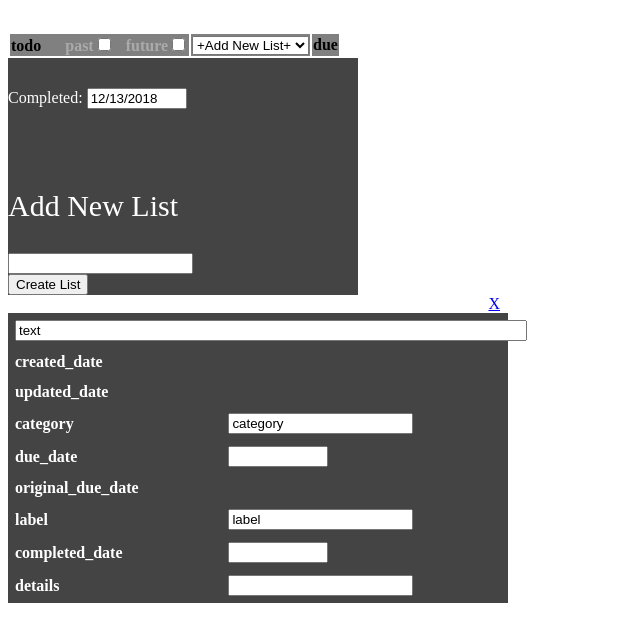
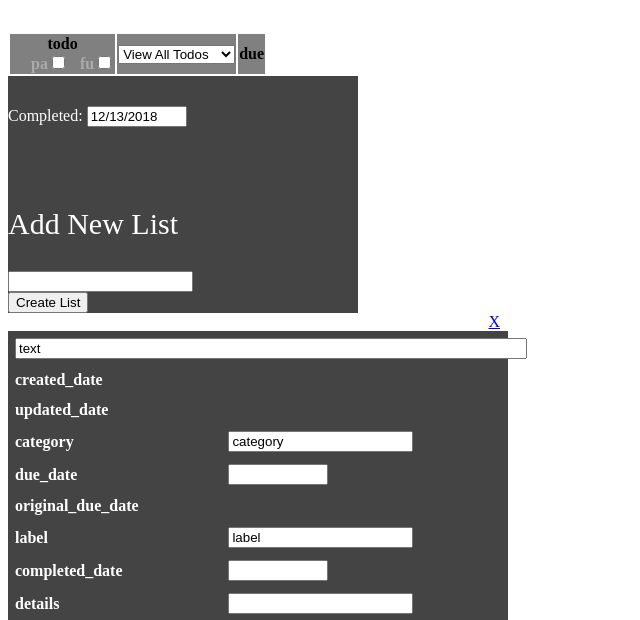
Before and after one commit to michaelgilmore/2Du-PHP, a PHP site: page /home.php in a window 1280 px wide. Shown: the top 620 px of the page, without its empty margins (0-640 px from the left). Run offline with PHP 8.4, Linux system fonts and the light colour scheme; the visitor is signed in with stand-in values (Sample User, id 1); data that the repository does not hold is empty.

Commit message:
Added view all todos option. Rounded corners on select.

```diff
--- a/home.php
+++ b/home.php
@@ -29,22 +29,23 @@
 ?>
 
   <div class="table-responsive">
-  <table id="todo_main_table" class="table table-dark table-striped">
+  <table id="todo-main-table" class="table table-dark table-striped">
     <thead style="background-color: gray">
       <tr>
         <th>
 			<div style="display: inline">
 			todo<div id="num-todos" style="color: #bbbbbb; display: inline"></div>
-			</div>
+			</div><br>
 			<div id="view-options" style="margin-left: 20px; color: #aaaaaa; display: inline">
-				past<input id="view_past_check_box" onclick="viewPast(this)" type="checkbox"/>
+				pa<input id="view-past-check-box" onclick="viewPast(this)" type="checkbox"/>
 				&nbsp;
-				future<input id="view_future_check_box" onclick="viewFuture(this)" type="checkbox"/>
+				fu<input id="view-future-check-box" onclick="viewFuture(this)" type="checkbox"/>
 			</div>
 		</th>
         <th>
-            <div id="lists_dropdown">
-                <select id="select_list" onchange="javascript:selectList()">
+            <div id="lists-dropdown">
+                <select id="select-list" onchange="javascript:selectList()">
+                    <option value="all">View All Todos</option>
                     <?
                       while($accessible_list_row = mysqli_fetch_array($accessible_lists_result, MYSQLI_ASSOC)) {
                         echo "<option value=\"".$accessible_list_row['id']."\"";
@@ -68,19 +69,19 @@
     </thead>
     <tbody>
 		<!-- New todo text box row -->
-		<tr id="new_todo_row" class="new_todo_row" style="display: none">
+		<tr id="new-todo-row" class="new-todo-row" style="display: none">
 			<td colspan="2">
-				<input name="new_todo" id="new_todo" style="width: 100%"></input>
+				<input name="new-todo" id="new-todo" style="width: 100%"></input>
 			</td>
 			<td>
-				<input name="new_todo_due_date" type="text" id="datepicker" style="width: 100px" value="<?php echo date('m/d/Y'); ?>">
+				<input name="new-todo-due-date" type="text" id="datepicker" style="width: 100px" value="<?php echo date('m/d/Y'); ?>">
 				<a href="javascript:addNewTodo()"><i class="fa fa-plus-circle" style="padding-left: 20px;font-size:20px;color:red;"></i></a>
 			</td>
 		</tr>
 
 		<!-- New todo button bar row -->
         <!--
-		<tr id="new_todo_row_actions" class="new_todo_row" style="display: none">
+		<tr id="new-todo-row-actions" class="new-todo-row" style="display: none">
 			<td colspan="3">
 			<input type="button" value="Save" onclick="javascript:addNewTodo()"/><input type="button" value="Edit Details"/><input type="button" value="Send to Help"/><input type="button" value="Send to Other User"/>
 			</td>
@@ -195,7 +196,7 @@ function countRows() {
 
 	var row_count = 0;
     var total_not_complete = 0;
-	var table = document.getElementById("todo_main_table");
+	var table = document.getElementById("todo-main-table");
     $('.past-due').each(function(i, obj) {
         if(count_past) row_count++;
 		total_not_complete++;
@@ -212,7 +213,7 @@ function countRows() {
     return total_not_complete;
 }
 
-document.getElementById("new_todo").addEventListener("keyup", function(event) {
+document.getElementById("new-todo").addEventListener("keyup", function(event) {
   // Cancel the default action, if needed
   event.preventDefault();
   // 13 is the enter key
@@ -227,18 +228,25 @@ function addList() {
 
 function selectList() {
 
-    if($('#select_list').val() == 0) {
+    if($('#select-list').val() == 0) {
         addList();
         return;
     }
 
-    $("#todo_main_table").find("tr:gt(1)").remove();
+    $('#todo-main-table').find('tr:gt(1)').remove();
 
     var xhr = new XMLHttpRequest();
-    var params = "list_id=" + $('#select_list').val();
-    var url = 'read.php?' + params;
+    var params = '';
+    var url = '';
+    if($('#select-list').val() == 'all') {
+        url = 'read.php';
+    }
+    else {
+        params = 'list_id=' + $('#select-list').val();
+        url = 'read.php?' + params;
+    }
     //alert(url);
-	xhr.open("GET", url, true);
+	xhr.open('GET', url, true);
 
 	xhr.onreadystatechange = function() {
 		if(xhr.readyState == 4 && xhr.status == 200) {
@@ -262,20 +270,20 @@ function selectList() {
                     out += arr[i].id + '.' + arr[i].text + '\n';
 
                     out += "<tr class=\"" + getRowClassFromDueDate(arr[i].due_date) + "\">";
-                    out += "<td id=\"" + arr[i].id + "\" colspan=2 class='todo_text_td' onclick='javascript:todoTouch(this);'>" + arr[i].text + "</td>";
+                    out += "<td id=\"" + arr[i].id + "\" colspan=2 class='todo-text-td' onclick='javascript:todoTouch(this);'>" + arr[i].text + "</td>";
                     out += "<td>"
                         + "<input type='text' id='datepicker" + i + "' value='" + formatDate(arr[i].due_date) + "' readonly"
-                        + " class='todo_list_due_date' onchange='javascript:todoDueDateTouch(this, " + arr[i].id + ")'/>"
+                        + " class='todo-list-due-date' onchange='javascript:todoDueDateTouch(this, " + arr[i].id + ")'/>"
                         + "</td>";
                     out += "</tr>";
                 }
             }
 
-            $('#todo_main_table > tbody:last-child').append(out);
+            $('#todo-main-table > tbody:last-child').append(out);
 
-            $('#view_past_check_box')[0].checked = false;
+            $('#view-past-check-box')[0].checked = false;
             count_past = false;
-            $('#view_future_check_box')[0].checked = false;
+            $('#view-future-check-box')[0].checked = false;
             count_future = false;
 
             var numTodos = countRows();
@@ -350,9 +358,10 @@ function addNewList() {
 			if(http.readyState == 4 && http.status == 200) {
 				//success
 				//alert(http.responseText);
+                $('#select-list').val(new_list.value);
+                $('#add-new-list').modal('hide');
+				alert('hide add-new-list');
 				//location.reload();
-                $('#select_list').val(new_list.value);
-                $('#add-new-list').modal('hide');
 			}
 		}
 		http.send(params);
@@ -492,8 +501,8 @@ function updateTodoField(field, input_element, should_reload_page) {
 }
 
 function addNewTodo() {
-	var new_todo = document.getElementById('new_todo');
-	var new_todo_due_date = document.getElementsByName('new_todo_due_date')[0];
+	var new_todo = document.getElementById('new-todo');
+	var new_todo_due_date = document.getElementsByName('new-todo-due-date')[0];
 
 	if(new_todo.value) {
 		var http = new XMLHttpRequest();
--- a/login.php
+++ b/login.php
@@ -11,6 +11,6 @@
 		  <a href="create_account.php">Create Account</a>
 	   </form>
 
-	   <div style = "font-size:11px; color:#cc0000; margin-top:10px"><?php echo $error; ?></div>
+	   <div style = "font-size:11px; color:#cc0000; margin-top:10px">Log in error. Please try again.</div>
 	</div>
  </div>
--- a/nav.php
+++ b/nav.php
@@ -1,9 +1,9 @@
 <script>
 function showNewTodoRow() {
-	document.getElementById("new_todo_row").style.display = "";
-	//document.getElementById("new_todo_row_actions").style.display = "";
+	document.getElementById("new-todo-row").style.display = "";
+	//document.getElementById("new-todo-row-actions").style.display = "";
     //window.setTimeout(function () {
-        document.getElementById('new_todo').focus();
+        document.getElementById('new-todo').focus();
     //}, 0);
 }
 </script>
```
Also changed, not shown: gilmore_todo.css (+7 -7 lines), 1 other file.
